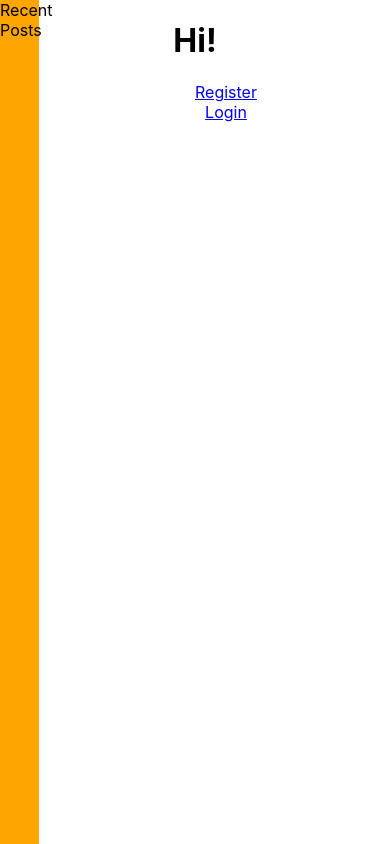
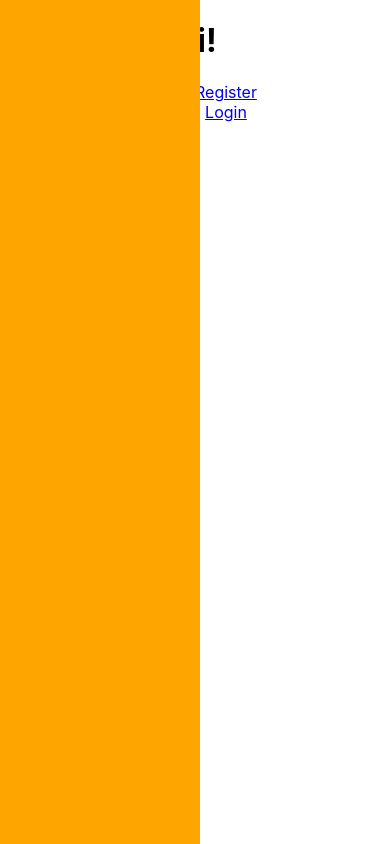
Before and after one commit to sungjun0110/your_journal, a React (Create React App) app: page / in a window 390 px wide. Built offline with nearby package versions, Linux system fonts and the light colour scheme.

Commit message:
added hamburger btn and animation

```diff
--- a/package.json
+++ b/package.json
@@ -8,6 +8,7 @@
     "@testing-library/user-event": "^12.8.3",
     "react": "^17.0.2",
     "react-dom": "^17.0.2",
+    "react-icons": "^4.2.0",
     "react-router-dom": "^5.2.0",
     "react-scripts": "4.0.3",
     "web-vitals": "^1.1.2"
--- a/src/components/Sidebar.css
+++ b/src/components/Sidebar.css
@@ -1,6 +1,6 @@
 #sidebar {
-  position: absolute;
-  width: 10vw;
+  position: relative;
+  width: 200px;
   height: 100%;
   background-color: orange;
 }
--- a/src/components/Sidebar.js
+++ b/src/components/Sidebar.js
@@ -1,10 +1,12 @@
 import React from 'react'
 import './Sidebar.css'
+import HambergerMenu from './SidebarIcon'
 
 function Sidebar() {
   return (
     <nav id="sidebar">
-      Recent Posts
+      <HambergerMenu />
+
     </nav>
   )
 }
--- /dev/null
+++ b/src/components/SidebarIcon.css
@@ -0,0 +1,15 @@
+#hambergerMenu {
+  position: absolute;
+  width: 200px;
+  height: 200px;
+  cursor: pointer;
+  transition: all .5s ease-in-out;
+}
+
+.burgerBtn {
+  width: 20px;
+  height: 5px;
+  background-color: black;
+  border-radius: 50%;
+  transition: all .5s ease-in-out;
+}
--- /dev/null
+++ b/src/components/SidebarIcon.js
@@ -0,0 +1,13 @@
+import React from 'react'
+
+function SidebarIcon() {
+  return (
+    <div id="hambergerMenu">
+      <div className="burgerBtn">
+
+      </div>
+    </div>
+  )
+}
+
+export default SidebarIcon
```
Also changed, not shown: 1 other file (tests, documents, lock files or other folders).
